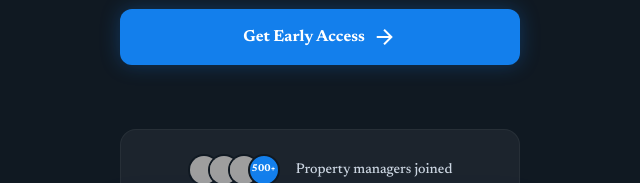
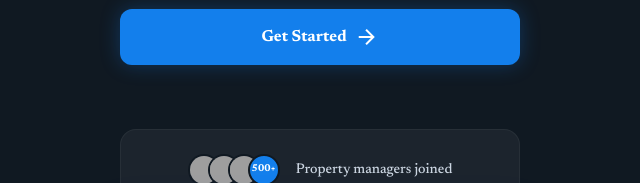
Before and after one commit to Amirarlite/Estate-Flow-Ai, a website: page EstateFlow Validation.html in a window 1280 px wide. Shown: the part 508-691 px from the top of the page, 320-960 px from the left. Drawn offline with nearby package versions, Linux system fonts and the light colour scheme; grey boxes are pictures that could not be loaded.

Commit message:
Update validation page with Get Started button linking to /get-started

```diff
--- a/EstateFlow Validation.html
+++ b/EstateFlow Validation.html
@@ -108,10 +108,10 @@
         </p>
 <div class="space-y-3">
 <input class="w-full bg-card-dark border border-white/10 rounded-xl px-5 py-4 focus:ring-2 focus:ring-primary focus:border-transparent outline-none transition-all text-white" placeholder="Enter your business email" type="email"/>
-<button class="w-full bg-primary hover:bg-primary/90 text-white font-bold py-4 rounded-xl glow-primary transition-all flex items-center justify-center gap-2">
-                Get Early Access
+<a href="/get-started" class="w-full bg-primary hover:bg-primary/90 text-white font-bold py-4 rounded-xl glow-primary transition-all flex items-center justify-center gap-2">
+                Get Started
                 <span class="material-icons text-sm">arrow_forward</span>
-</button>
+</a>
 </div>
 </section>
 <section class="py-6 px-4 mb-16 rounded-2xl bg-white/5 border border-white/5 flex items-center justify-center gap-4">
```
